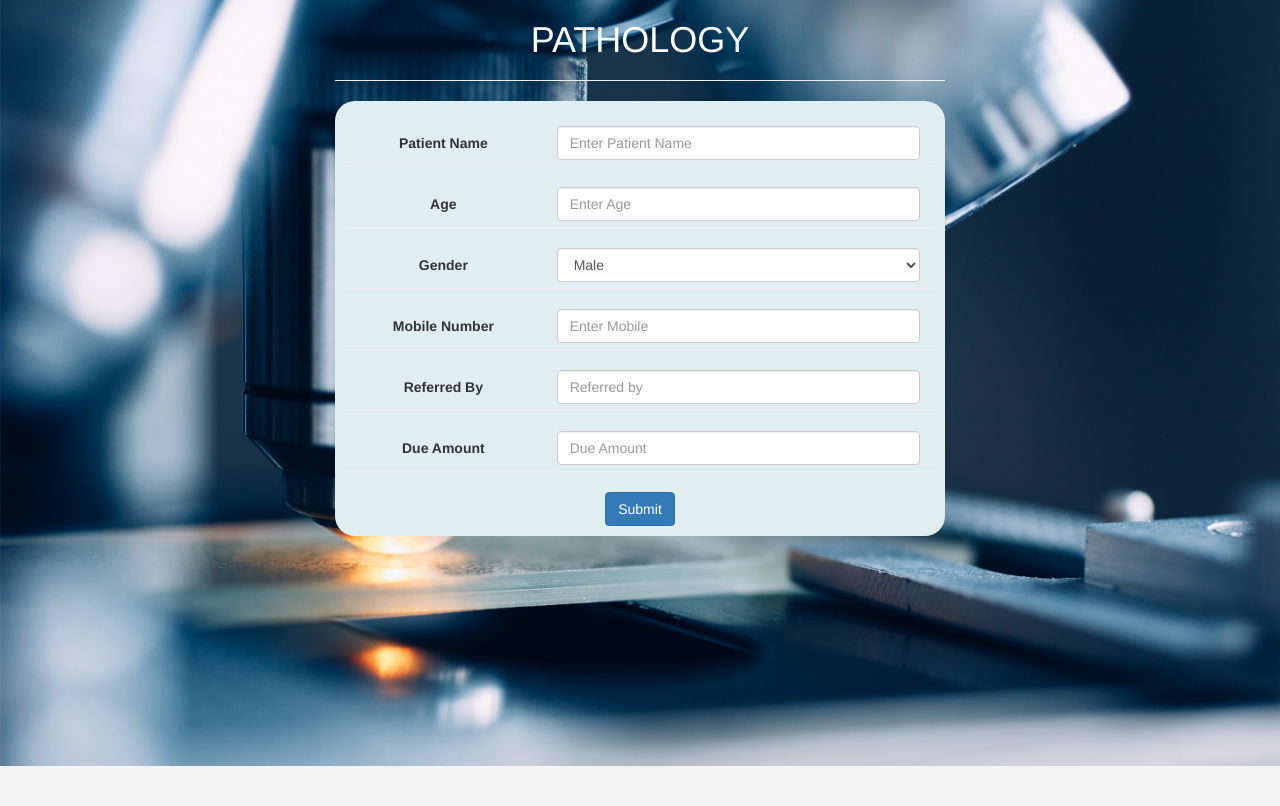
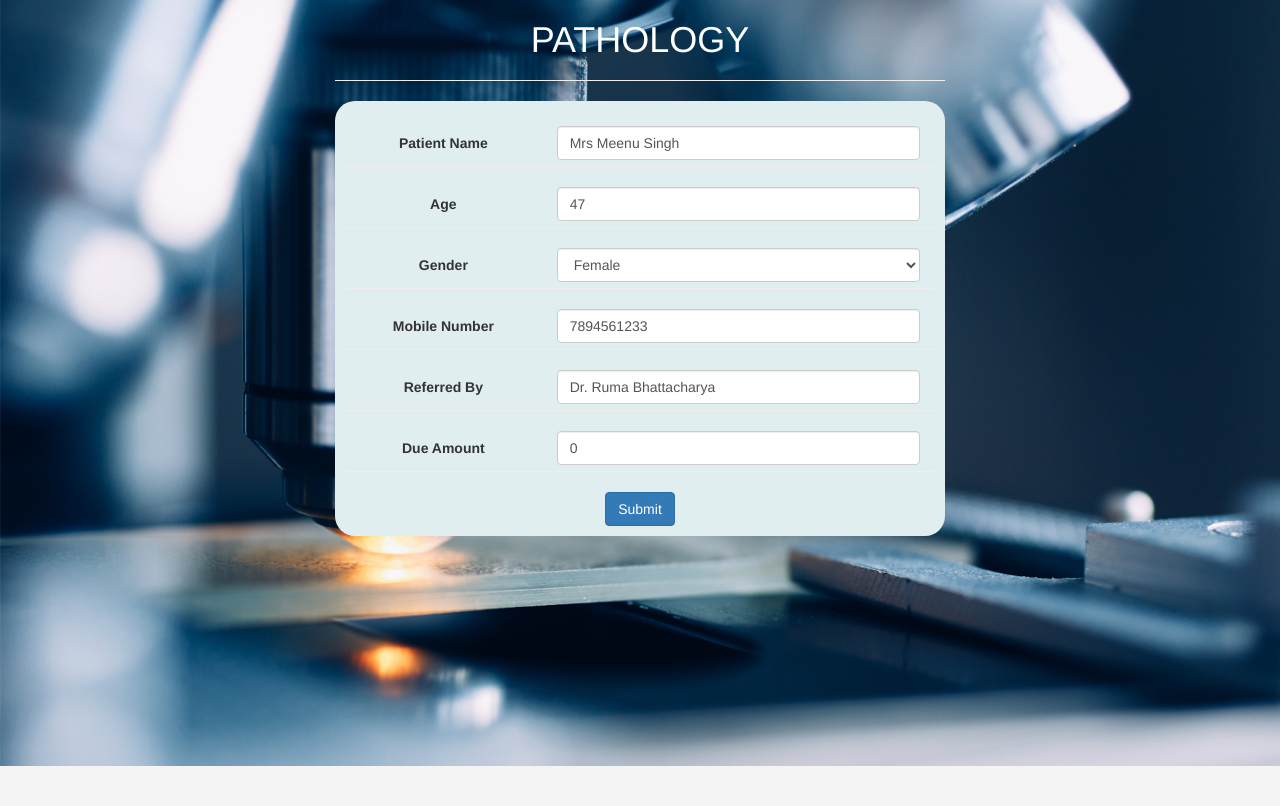
Before and after one commit to htshllwn/pathology2, a CodeIgniter app: page /pathology2/index.php/patients/new_patient/1 in a window 1280 px wide. Shown: the part 70-876 px from the top of the page. Run offline with CodeIgniter, Linux system fonts and the light colour scheme; a user stored in the database is signed in; data comes from the database, SQL or seed files in the repository; some libraries are stand-ins or nearby versions.

Commit message:
Added Due Amount functionality

```diff
--- a/application/controllers/Patients.php
+++ b/application/controllers/Patients.php
@@ -19,7 +19,7 @@
 
 
 		//Create new patient
-		public function new_patient(){
+		public function new_patient($patient_id = NULL){
 
 			//Check Login
 			if(!$this->session->userdata('logged_in')){
@@ -28,11 +28,20 @@
 
 			$data['title'] = 'PATHOLOGY';
 
+			if($patient_id != NULL) {
+				$data['patient'] = $this->patient_model->get_patient($patient_id);
+				$data['mode'] = 'edit';
+			}
+			else {
+				$data['mode'] = 'new';
+			}
+
 			$this->form_validation->set_rules('name','Name','required');
 			$this->form_validation->set_rules('age','Age','required');
 			$this->form_validation->set_rules('gender','Gender','required');
 			$this->form_validation->set_rules('mobile','Mobile','required');
 			$this->form_validation->set_rules('ref_by','Referred By','required');
+			$this->form_validation->set_rules('due_amount','Due Amount','required');
 
 			if($this->form_validation->run() === FALSE){
 				$this->load->view('templates/header');
@@ -40,14 +49,22 @@
 				$this->load->view('templates/footer');
 			}
 			else{
-				$data = array(
+				$dataInsert = array(
 								'name' => $this->input->post('name'),
 								'age' => $this->input->post('age'),
 								'gender' => $this->input->post('gender'),
 								'mobile' => $this->input->post('mobile'),
-								'ref_by' => $this->input->post('ref_by')
+								'ref_by' => $this->input->post('ref_by'),
+								'due_amount' => $this->input->post('due_amount')
 								);
-				$this->patient_model->register_patient($data);
+
+				if($patient_id != NULL){
+					$this->patient_model->edit_patient($patient_id, $dataInsert);
+				}
+				else {
+					$this->patient_model->register_patient($dataInsert);
+				}
+
 				$this->session->set_flashdata('patient_reg','Patient added successfully');
 				redirect('patients');
 			}
--- a/application/models/Patient_model.php
+++ b/application/models/Patient_model.php
@@ -9,12 +9,21 @@
 			$this->db->insert('patients',$data);
 		}
 
+		//Edit Patient
+		public function edit_patient($patient_id, $data){
+			$this->db->set($data);
+			$this->db->where('id',$patient_id);
+			$this->db->update('patients');
+		}
+
 		//Get all patients
 		public function get_patients(){
 			$this->db->order_by('created_at','DESC');
 			$query = $this->db->get('patients');
 			return $query->result();
 		}
+
+
 
 		//Get single patient details
 		public function get_patient($patient_id){
--- a/application/views/patients/all_patients.php
+++ b/application/views/patients/all_patients.php
@@ -22,12 +22,15 @@
                     <th>Gender</th>
                     <th>Mobile</th>
                     <th>Referred By</th>
+                    <th>Due Amount</th>
                     <th>Registered At</th>
+                    <th></th>
                     <th></th>
                 </tr>
 
                 <?php foreach($patients as $patient): ?>
                     <?php $link = 'patients/details/'.$patient->id; ?>
+                    <?php $edit_link = 'patients/new_patient/'.$patient->id; ?>
                     <?php $del_link = 'patients/delete_patient/'.$patient->id; ?>
                     <tr class="warning">
 
@@ -36,7 +39,9 @@
                         <td onclick="window.location.href='<?php echo $link; ?>';return false;"><?php echo $patient->gender ?></td>
                         <td onclick="window.location.href='<?php echo $link; ?>';return false;"><?php echo $patient->mobile ?></td>
                         <td onclick="window.location.href='<?php echo $link; ?>';return false;"><?php echo $patient->ref_by ?></td>
+                        <td onclick="window.location.href='<?php echo $link; ?>';return false;"><?php echo $patient->due_amount ?></td>
                         <td onclick="window.location.href='<?php echo $link; ?>';return false;"><?php echo $patient->created_at ?></td>
+                        <td onclick="window.location.href='<?php echo $edit_link; ?>';return false;"><button class="btn btn-default"><span class="glyphicon glyphicon-pencil" aria-hidden="true"></span></button></td>
                         <td onclick="window.location.href='<?php echo $del_link; ?>';return false;"><button class="btn btn-danger"><span class="glyphicon glyphicon-trash" aria-hidden="true"></span></button></td>
 
                     </tr>
--- a/application/views/patients/new_patient.php
+++ b/application/views/patients/new_patient.php
@@ -8,13 +8,21 @@
 		<h1 class="PageTitle"><?= $title ?></h1>
 		<hr>
 		<div class="FormBorder">
-		<?php echo form_open('patients/new_patient'); ?>
+		<?php
+			if($mode === 'edit'){
+				echo form_open('patients/new_patient/'.$patient->id);
+			}
+			else {
+				echo form_open('patients/new_patient');
+			}
+
+		?>
 	        <div class="form-group">
 	        	<div class="col-xs-6 col-md-4">
 	        		<label class="FormLabel">Patient Name</label>
 	        	</div>
 				<div class="col-xs-12 col-sm-6 col-md-8">
-					<input type="text" name="name"class="form-control" placeholder="Enter Patient Name" required>
+					<input type="text" name="name"class="form-control" placeholder="Enter Patient Name" value="<?php if($mode === 'edit') { echo $patient->name; } ?>" required>
 				</div>
 	        </div>
 	        <br><hr>
@@ -24,7 +32,7 @@
 	        		<label class="FormLabel">Age</label>
 	       		</div>
 				<div class="col-xs-12 col-sm-6 col-md-8">
-					<input type="text" name="age" class="form-control" placeholder="Enter Age" onkeypress="return IsNumber(event , this);" required>
+					<input type="text" name="age" class="form-control" placeholder="Enter Age" value="<?php if($mode === 'edit') { echo $patient->age; } ?>" onkeypress="return IsNumber(event , this);" required>
 				</div>
 	        </div>
 	        <br><hr>
@@ -35,9 +43,27 @@
 	        	</div>
 	        	<div class="col-xs-12 col-sm-6 col-md-8">
 	        		<select name="gender" class="form-control">
-	            		<option value="M">Male</option>
-	            		<option value="F">Female</option>
-	            		<option value="O">Other</option>
+						<option value="M"
+							<?php if($mode === 'edit') {
+								if($patient->gender === 'M'){
+									echo 'selected="selected"';
+								}
+							 } ?>
+						>Male</option>
+						<option value="F"
+							<?php if($mode === 'edit') {
+								if($patient->gender === 'F'){
+									echo 'selected="selected"';
+								}
+							 } ?>
+						>Female</option>
+						<option value="O"
+							<?php if($mode === 'edit') {
+								if($patient->gender === 'O'){
+									echo 'selected="selected"';
+								}
+							 } ?>
+						>Other</option>
 	          		</select>
 	          	</div>
 	        </div>
@@ -48,7 +74,7 @@
 	        		<label class="FormLabel">Mobile Number</label>
 	       		</div>
 				<div class="col-xs-12 col-sm-6 col-md-8">
-					<input type="text" name="mobile" id="mobile"  id="mobile" class="form-control" placeholder='Enter Mobile' maxlength="10" onClick="(this.value='')" onkeypress="return IsNumber(event , this);"  />
+					<input type="text" name="mobile" id="mobile"  id="mobile" class="form-control" placeholder='Enter Mobile' value="<?php if($mode === 'edit') { echo $patient->mobile; } ?>" maxlength="10" onClick="(this.value='')" onkeypress="return IsNumber(event , this);"  />
 				</div>
 	        </div>
 	        <br><hr>
@@ -58,7 +84,7 @@
 	        		<label class="FormLabel">Referred By</label>
 	        	</div>
 				<div class="col-xs-12 col-sm-6 col-md-8">
-					<input type="text" name="ref_by" class="form-control" placeholder="Referred by" required>
+					<input type="text" name="ref_by" class="form-control" placeholder="Referred by" value="<?php if($mode === 'edit') { echo $patient->ref_by; } ?>" required>
 				</div>
 	        </div>
 	        <br><hr>
@@ -68,7 +94,7 @@
 	        		<label class="FormLabel">Due Amount</label>
 	        	</div>
 				<div class="col-xs-12 col-sm-6 col-md-8">
-					<input type="text" name="ref_by" class="form-control" placeholder="Due Amount" required>
+					<input type="text" name="due_amount" class="form-control" placeholder="Due Amount" value="<?php if($mode === 'edit') { echo $patient->due_amount; } ?>" required>
 				</div>
 	        </div>
 	        <br><hr>
```
Also changed, not shown: db/pathology2 (1).sql (renamed from db/pathology2.sql, +7 -4 lines).
